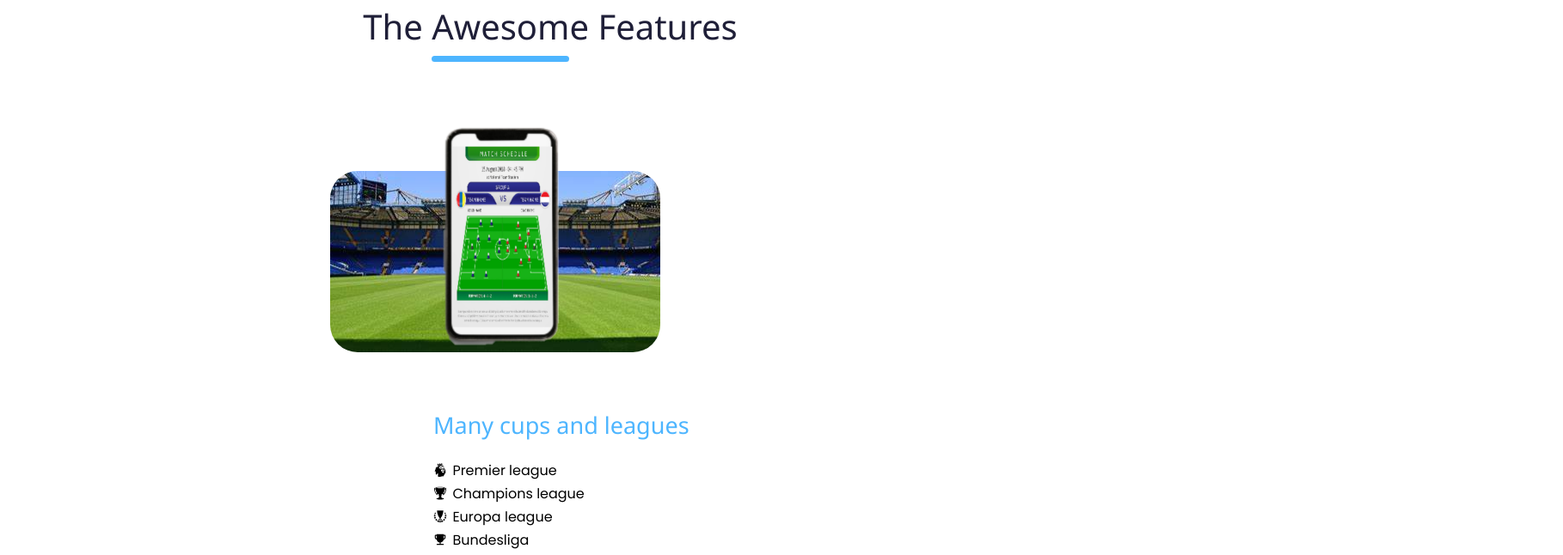
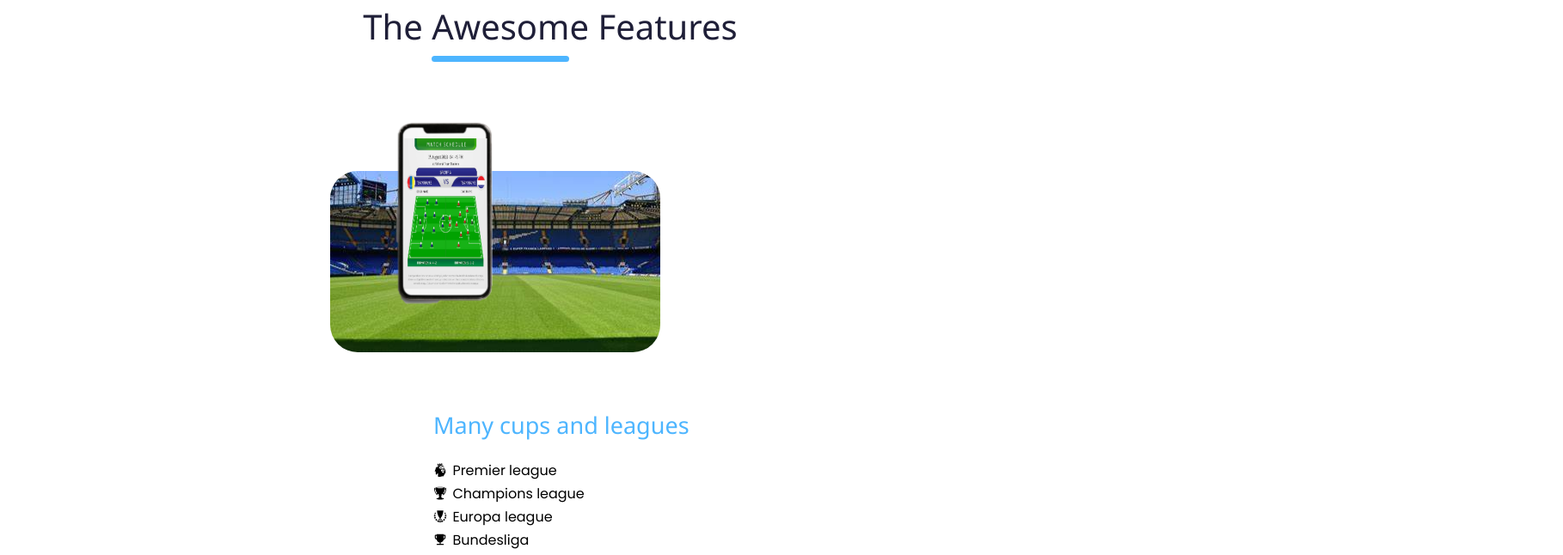
Before and after one commit to Captain-awesome619/soccer-league, a React (Create React App) app: page / in a window 1280 px wide. Shown: the part 659-1305 px from the top of the page at 86% size, 1818 px wide, since content can reach past the window. Built offline with nearby package versions, Linux system fonts and the light colour scheme.

Commit message:
initial commit

```diff
--- a/src/components/features/features.scss
+++ b/src/components/features/features.scss
@@ -150,7 +150,7 @@ margin-top: 32vh;
                 grid-template-columns: 1fr;
                 gap: 0;
                 .image{
-                width: 120%;
+                max-width: 120%;
                     margin-top: 2.55rem;
                     left: 14.5%;
                 }
@@ -164,7 +164,7 @@ margin-top: 32vh;
             grid-template-columns: 1fr;
                 gap: 0;
                 .image2{
-                    width: 130%;
+                   max-width: 130%;
     margin-top: 30vh;
                     left: 12%;
                 }
--- a/src/components/starter/starter.scss
+++ b/src/components/starter/starter.scss
@@ -2,7 +2,7 @@
 
 .starter{
     background-color: var(--color-primary-variant);
-height: 500px;
+max-height: 500px;
     border-radius: 0% 0% 30% 30%;
 }
 
@@ -156,7 +156,7 @@ top: 0%;
 
 @include media('<=tablet'){
     .starter{
-        height: 350px;
+       max-height:  350px;
     }
     .download{
         padding-left: 130px;
@@ -186,7 +186,7 @@ left: 0%;
 }
 @include media('>tablet','<=desktop') {
     .starter{
-        height: 400px;
+        max-height: 400px;
 
     }
     .images{
--- a/src/index.css
+++ b/src/index.css
@@ -34,17 +34,23 @@ body{
     font-family: 'Poppins', sans-serif;
     background:var(--color-white);
     line-height: 1.7;
-overflow-x: hidden;
+
 }
 
 
 
 html{
     scroll-behavior: smooth;
-overflow-x: hidden;
+    overflow-x: hidden;
 }
 
+html,body{
+    width: 100%;
+    height: 100%;
+    margin: 0%;
+    padding: 0;
 
+}
 
 
 
```
